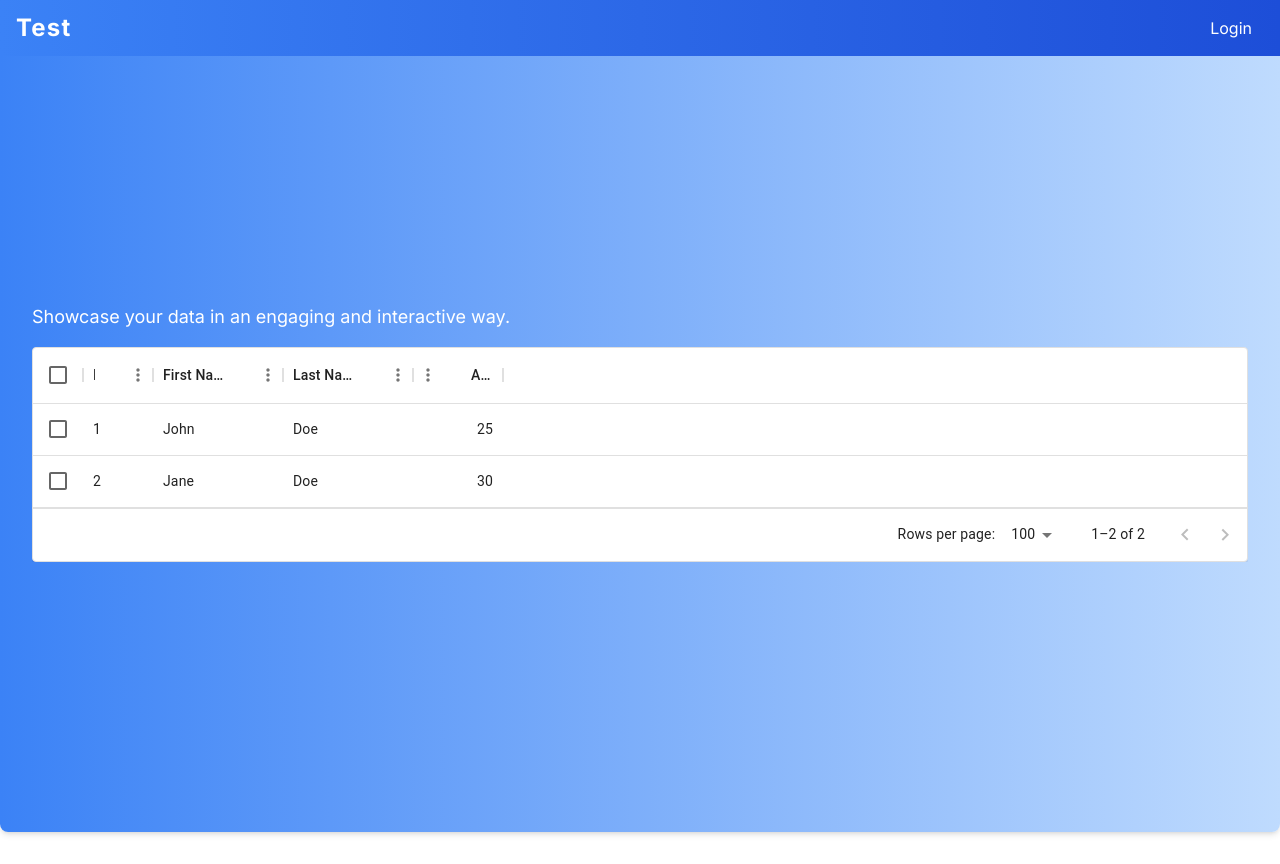
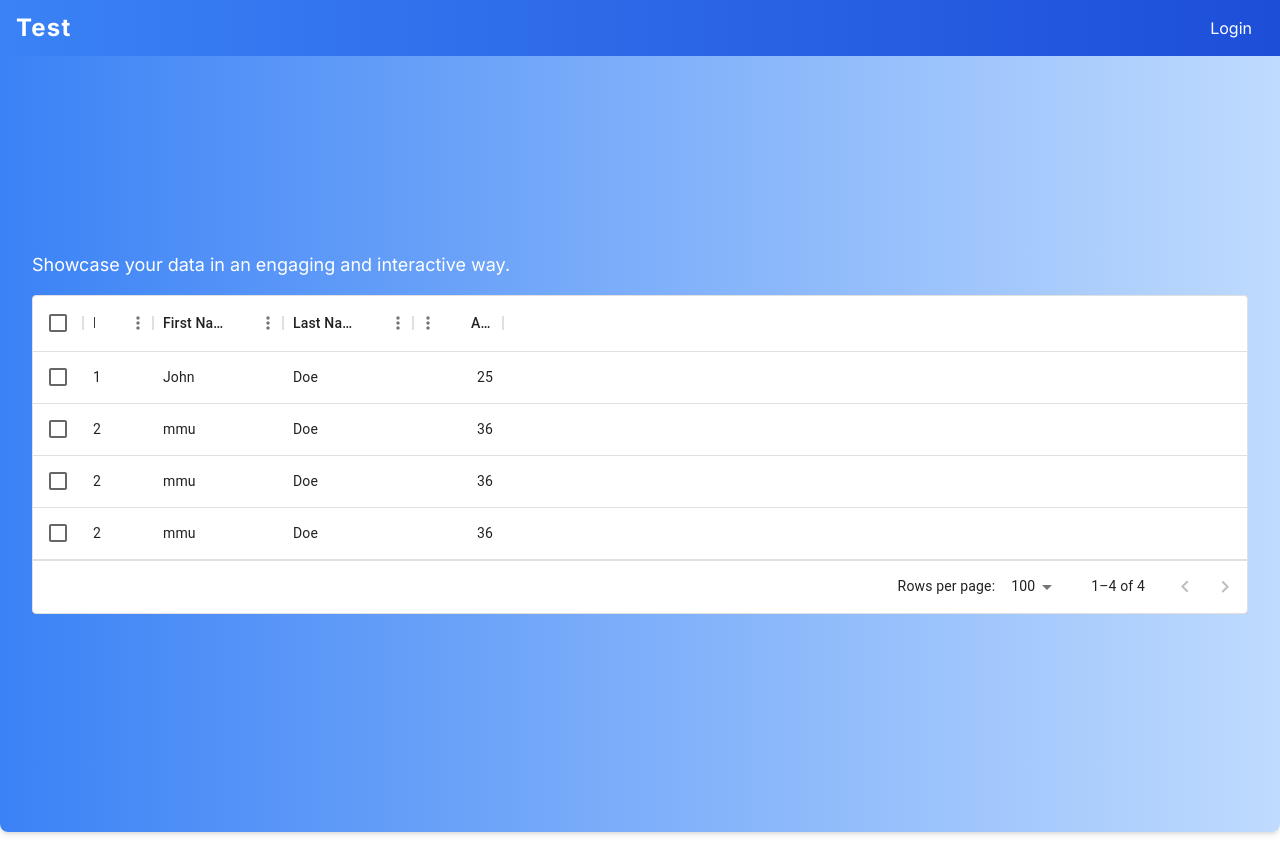
Before and after one commit to muhammedrasalvm444/next-js-task, a Next.js app: page / in a window 1280 px wide. Built offline with nearby package versions, Linux system fonts and the light colour scheme.

Commit message:
log cleared

```diff
--- a/app/Components/Hero/index.js
+++ b/app/Components/Hero/index.js
@@ -9,18 +9,17 @@
     { field: "firstName", headerName: "First Name", width: 130 },
     { field: "lastName", headerName: "Last Name", width: 130 },
     { field: "age", headerName: "Age", type: "number", width: 90 },
-    // Add more columns as needed
   ];
 
   const rows = [
     { id: 1, firstName: "John", lastName: "Doe", age: 25 },
     { id: 2, firstName: "Jane", lastName: "Doe", age: 30 },
-    // Add more rows as needed
+    { id: 2, firstName: "Appu", lastName: "Kv", age: 30 },
+    { id: 2, firstName: "mmu", lastName: "Doe", age: 36 },
   ];
   return (
     <div className="items-center justify-center h-screen px-4 py-8 my-24 text-white rounded-lg shadow-md sm:flex md:my-8 bg-gradient-to-r from-blue-500 to-blue-200">
       <div className="container px-4 mx-auto my-20">
-        {/* <h1 className="mb-4 text-4xl font-bold"></h1> */}
         <p className="mb-4 text-lg">
           Showcase your data in an engaging and interactive way.
         </p>
--- a/app/_middleware.js
+++ b/app/_middleware.js
@@ -1,12 +1,11 @@
 import { NextResponse } from "next/server";
 
 export function middleware(req) {
-  // Check if the user is authenticated (replace with your logic)
-  const isAuthenticated = req.cookies.get("authToken") || false; // Example using a cookie
+  const isAuthenticated = req.cookies.get("authToken") || false;
 
   if (!isAuthenticated) {
     const url = req.nextUrl.clone();
-    url.pathname = "/login"; // Set the redirect path
+    url.pathname = "/login";
     return NextResponse.redirect(url);
   }
 
--- a/context/authContext.js
+++ b/context/authContext.js
@@ -21,10 +21,8 @@
       localStorage.setItem("token", token);
       setToken(token);
       setLoading(false);
-      toast.success("Login successfull");
     } catch (error) {
       setLoading(false);
-      console.error("Login failed:", error);
       toast.error("Login failed");
     }
   };
```
Also changed, not shown: app/Components/GridBanners/index.js (deleted).
